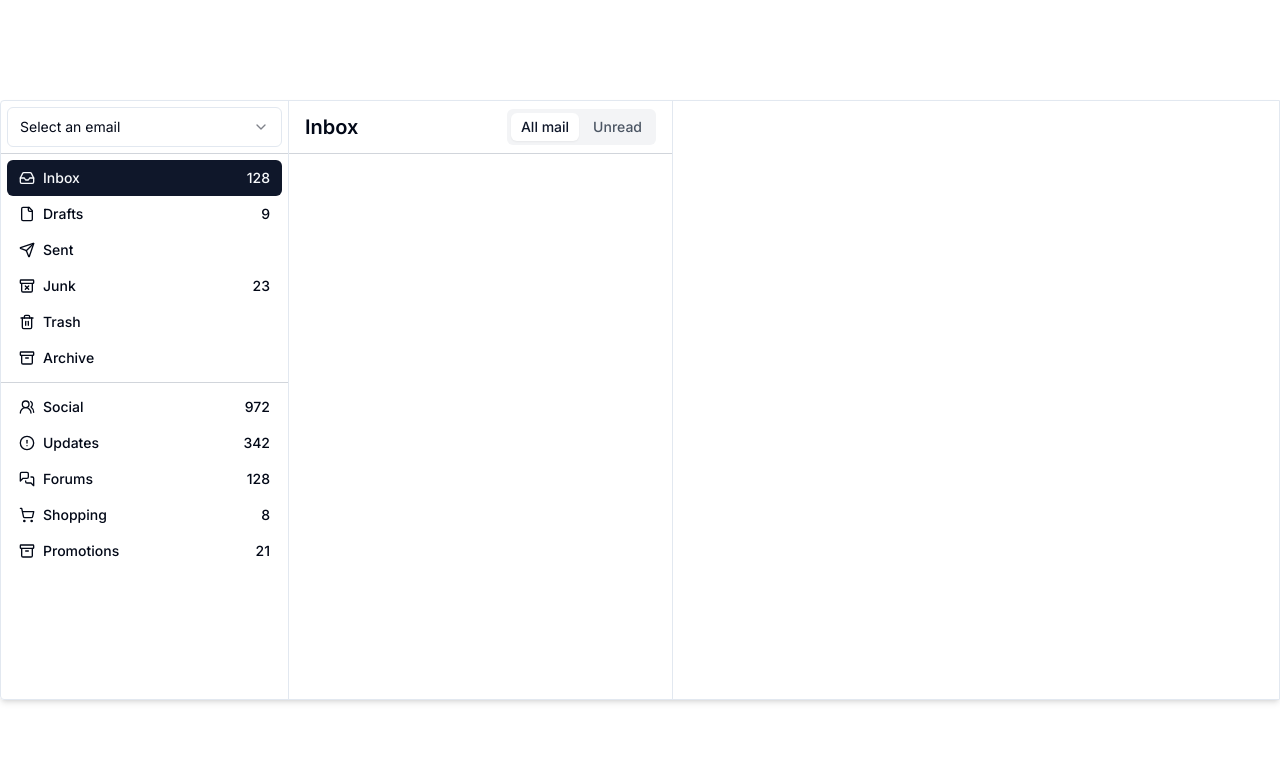
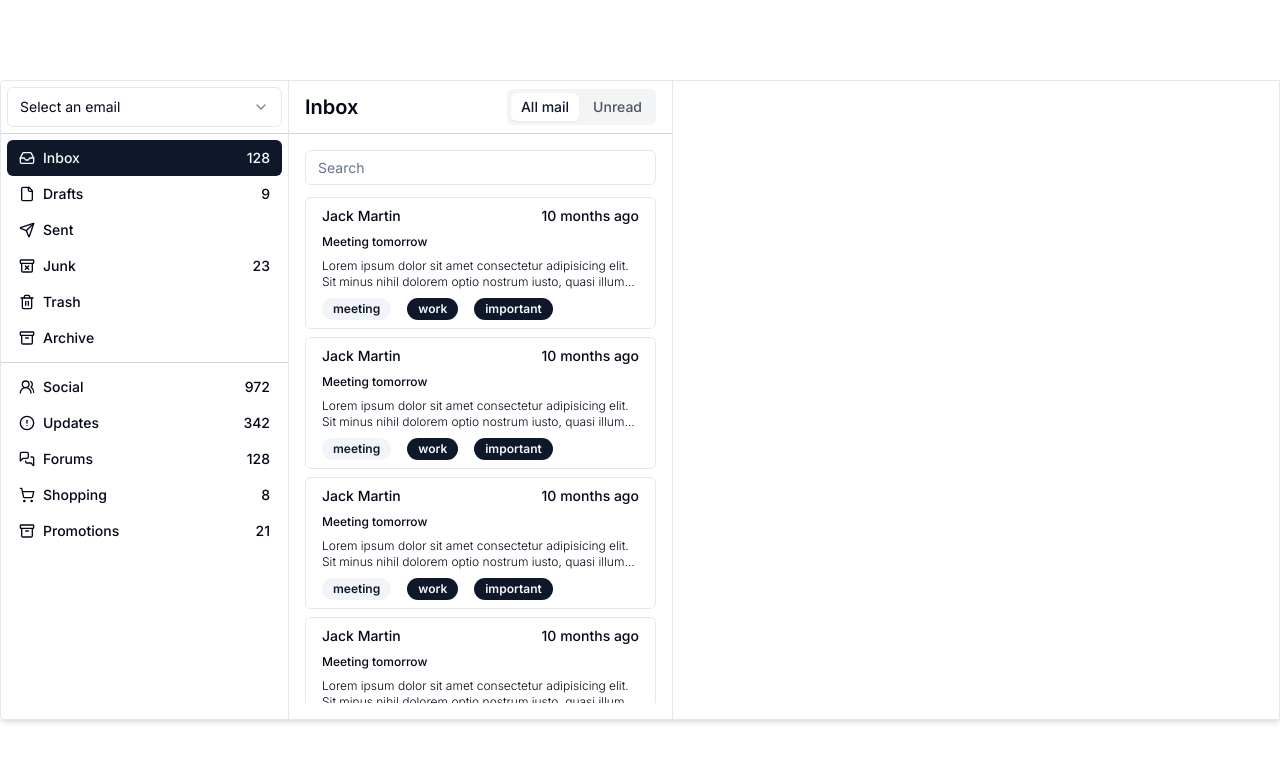
Before and after one commit to JackMartinDev/Designs, a Next.js app: page / in a window 1280 px wide. Shown: the top 762 px of the page. Built offline with nearby package versions, Linux system fonts and the light colour scheme.

Commit message:
Add inbox list

```diff
--- a/app/page.tsx
+++ b/app/page.tsx
@@ -3,7 +3,7 @@ import Sidebar from "@/components/sidebar";
 
 export default function Home() {
   return (
-    <div className="container h-3/4 border border-grey-300 rounded-l shadow-md p-0 flex flex-row">
+    <div className="container h-4/5 border border-grey-300 rounded-l shadow-md p-0 flex flex-row">
       <Sidebar />
       <Inbox />
     </div>
--- /dev/null
+++ b/components/inbox-mail.tsx
@@ -0,0 +1,29 @@
+import { Badge } from "./ui/badge";
+import { Button } from "./ui/button";
+
+const InboxMail = () => {
+  return (
+    <Button variant="outline" className="h-36">
+      <div className="flex flex-col gap-2">
+        <div className="flex flex-row justify-between">
+          <p>Jack Martin</p>
+          <p>10 months ago</p>
+        </div>
+        <p className="text-left text-xs">Meeting tomorrow</p>
+        <p className="text-wrap line-clamp-2 text-xs font-light text-left">
+          Lorem ipsum dolor sit amet consectetur adipisicing elit. Sit minus
+          nihil dolorem optio nostrum iusto, quasi illum suscipit, inventore
+          voluptatibus tenetur debitis quisquam molestiae, quis explicabo nam
+          veritatis mollitia labore.
+        </p>
+        <div className="flex flex-row justify-start gap-4">
+          <Badge variant="secondary">meeting</Badge>
+          <Badge>work</Badge>
+          <Badge>important</Badge>
+        </div>
+      </div>
+    </Button>
+  );
+};
+
+export default InboxMail;
--- a/components/inbox.tsx
+++ b/components/inbox.tsx
@@ -1,6 +1,8 @@
 import Divider from "./divider";
 
 import { ToggleGroup, ToggleGroupItem } from "@/components/ui/toggle-group";
+import { Input } from "./ui/input";
+import InboxMail from "./inbox-mail";
 
 const Inbox = () => {
   return (
@@ -29,6 +31,21 @@ const Inbox = () => {
         </div>
       </div>
       <Divider />
+      <div className="flex flex-col gap-3 p-4 h-full overflow-y-hidden">
+        <Input placeholder="Search" />
+        <div className="flex flex-col gap-2 overflow-y-auto custom-scrollbar">
+          <InboxMail />
+          <InboxMail />
+          <InboxMail />
+          <InboxMail />
+          <InboxMail />
+          <InboxMail />
+          <InboxMail />
+          <InboxMail />
+          <InboxMail />
+          <InboxMail />
+        </div>
+      </div>
     </div>
   );
 };
--- /dev/null
+++ b/components/ui/badge.tsx
@@ -0,0 +1,36 @@
+import * as React from "react"
+import { cva, type VariantProps } from "class-variance-authority"
+
+import { cn } from "@/lib/utils"
+
+const badgeVariants = cva(
+  "inline-flex items-center rounded-full border px-2.5 py-0.5 text-xs font-semibold transition-colors focus:outline-none focus:ring-2 focus:ring-ring focus:ring-offset-2",
+  {
+    variants: {
+      variant: {
+        default:
+          "border-transparent bg-primary text-primary-foreground hover:bg-primary/80",
+        secondary:
+          "border-transparent bg-secondary text-secondary-foreground hover:bg-secondary/80",
+        destructive:
+          "border-transparent bg-destructive text-destructive-foreground hover:bg-destructive/80",
+        outline: "text-foreground",
+      },
+    },
+    defaultVariants: {
+      variant: "default",
+    },
+  }
+)
+
+export interface BadgeProps
+  extends React.HTMLAttributes<HTMLDivElement>,
+    VariantProps<typeof badgeVariants> {}
+
+function Badge({ className, variant, ...props }: BadgeProps) {
+  return (
+    <div className={cn(badgeVariants({ variant }), className)} {...props} />
+  )
+}
+
+export { Badge, badgeVariants }
--- /dev/null
+++ b/components/ui/input.tsx
@@ -0,0 +1,25 @@
+import * as React from "react";
+
+import { cn } from "@/lib/utils";
+
+export interface InputProps
+  extends React.InputHTMLAttributes<HTMLInputElement> {}
+
+const Input = React.forwardRef<HTMLInputElement, InputProps>(
+  ({ className, type, ...props }, ref) => {
+    return (
+      <input
+        type={type}
+        className={cn(
+          "flex h-10 w-full rounded-md border border-input bg-background px-3 py-2 text-sm ring-offset-background file:border-0 file:bg-transparent file:text-sm file:font-medium placeholder:text-muted-foreground focus-visible:outline-none focus-visible:ring-2 focus-visible:ring-ring focus-visible:ring-offset-2 disabled:cursor-not-allowed disabled:opacity-50",
+          className,
+        )}
+        ref={ref}
+        {...props}
+      />
+    );
+  },
+);
+Input.displayName = "Input";
+
+export { Input };
```
